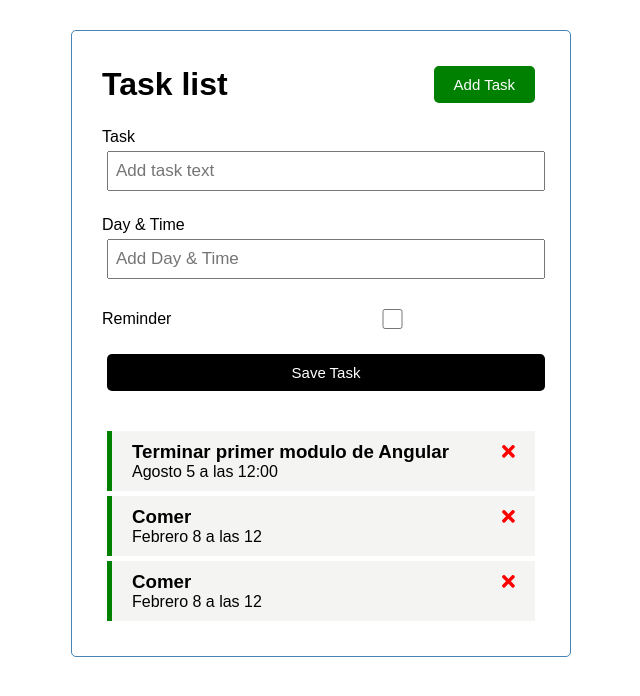
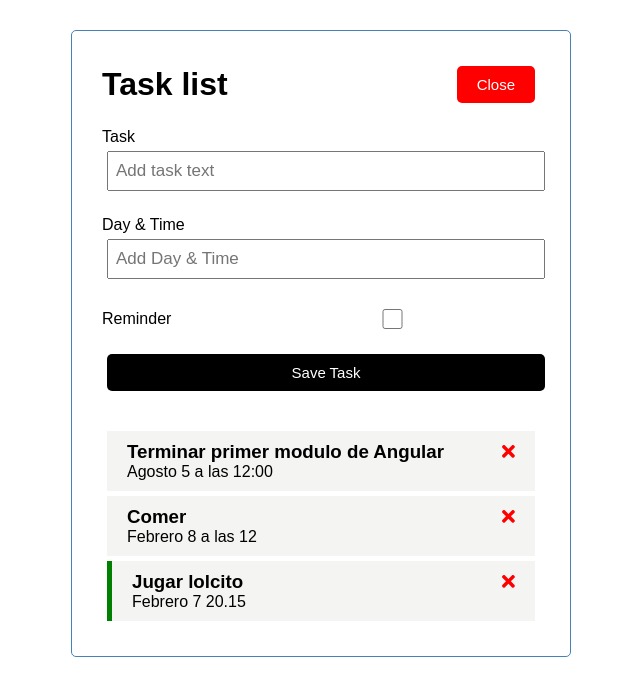
Before and after one commit to sgs31/task-list-angular, an Angular app: page / in a window 1280 px wide. Both pictures are taken after a click on the button "Add Task". Shown: the top 696 px of the page, without its empty margins (319-959 px from the left). Built offline with nearby package versions, Linux system fonts and the light colour scheme; data requests are answered from the project's data file.

Commit message:
se agrego el servicio de ui

```diff
--- a/db.json
+++ b/db.json
@@ -4,19 +4,19 @@
       "id": 1,
       "text": "Terminar primer modulo de Angular",
       "day": "Agosto 5 a las 12:00",
-      "reminder": true
+      "reminder": false
     },
     {
       "text": "Comer",
       "day": "Febrero 8 a las 12",
-      "reminder": true,
-      "id": 2
+      "reminder": false,
+      "id": 3
     },
     {
-      "text": "Comer",
-      "day": "Febrero 8 a las 12",
+      "text": "Jugar lolcito",
+      "day": "Febrero 7 20.15",
       "reminder": true,
-      "id": 3
+      "id": 4
     }
   ]
 }
--- a/src/app/components/add-task/add-task.component.html
+++ b/src/app/components/add-task/add-task.component.html
@@ -1,4 +1,4 @@
-<form class="add-form" (ngSubmit)="onSubmit()">
+<form class="add-form" (ngSubmit)="onSubmit()" *ngIf="showAddTask">
     <div class="form-control">
         <label for="text">Task</label>
         <input
--- a/src/app/components/add-task/add-task.component.ts
+++ b/src/app/components/add-task/add-task.component.ts
@@ -1,5 +1,8 @@
 import { Component, OnInit, Output, EventEmitter } from '@angular/core';
+import { Subscription } from 'rxjs';
 import {Task} from '../task'
+import { UiService } from '../../service/ui.service';
+
 
 @Component({
   selector: 'app-add-task',
@@ -12,12 +15,21 @@
   text: string = "";
   day:string = "";
   reminder: boolean = false;
-  constructor() { }
+  showAddTask = false;
+  subscription?: Subscription;
+
+  constructor(
+    private uiService: UiService
+  ) {
+    this.subscription = this.uiService.onToggle()
+    .subscribe(value => this.showAddTask = value)
+  }
 
   ngOnInit(): void {
   }
 
   onSubmit(){
+
     if(this.text.length === 0){
       alert("Please add a task")
       return
--- a/src/app/components/header/header.component.html
+++ b/src/app/components/header/header.component.html
@@ -1,6 +1,8 @@
 <header>
     <h1>{{title}}</h1>
-    <app-button color="green" text="Add Task" (btnClick)="toggleAddTask()">
+    <app-button
+    color="{{showAddTask ? 'red' : 'green'}}"
+    text="{{showAddTask ? 'Close' : 'Add Task'}}" (btnClick)="toggleAddTask()">
     </app-button>
 
 </header>
--- a/src/app/components/header/header.component.ts
+++ b/src/app/components/header/header.component.ts
@@ -1,4 +1,6 @@
 import { Component, OnInit } from '@angular/core';
+import { UiService } from '../../service/ui.service';
+import { Subscription } from 'rxjs';
 
 @Component({
   selector: 'app-header',
@@ -8,13 +10,19 @@
 export class HeaderComponent implements OnInit {
 
   title: string = "Task list"
+  showAddTask: boolean = false;
+  subcription?: Subscription;
 
-  constructor() { }
+  constructor(
+    private uiService: UiService
+  ) {
+    this.subcription = this.uiService.onToggle().subscribe(value=> this.showAddTask = value)
+  }
 
   ngOnInit(): void {
   }
 
   toggleAddTask(){
-    console.log("toggleAddTask");
+    this.uiService.toggleAddTask();
   }
 }
--- /dev/null
+++ b/src/app/service/ui.service.ts
@@ -0,0 +1,21 @@
+import { Injectable } from '@angular/core';
+import { Observable, Subject } from 'rxjs';
+
+@Injectable({
+  providedIn: 'root'
+})
+export class UiService {
+  private showAddTask: boolean = false;
+  private subject = new Subject<any>();
+
+  constructor() { }
+
+  toggleAddTask(): void {
+    this.showAddTask = !this.showAddTask;
+    this.subject.next(this.showAddTask)
+  }
+
+  onToggle():Observable<any>{
+    return this.subject.asObservable();
+  }
+}
```
Also changed, not shown: 1 other file (tests, documents, lock files or other folders).
